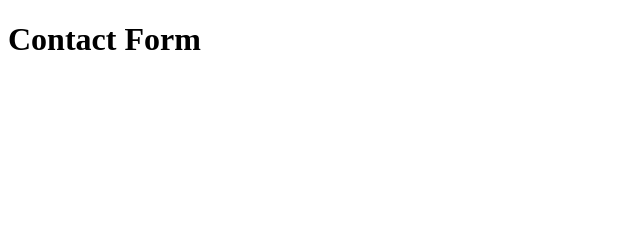
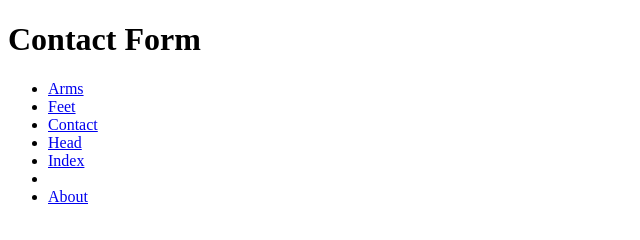
Before and after one commit to Akrramm/wareabletech.github.io, a plain HTML site: page Contact.html in a window 1280 px wide. Shown: the whole page, without its empty margins (0-640 px from the left). Drawn offline with Linux system fonts and the light colour scheme.

Commit message:
Update Contact.html

```diff
--- a/Contact.html
+++ b/Contact.html
@@ -6,5 +6,15 @@
     <head>
       <body>
         <h1>Contact Form</h1>
+         <ul>
+          <li><a href ="Arms.html">Arms</a></li>
+          <li><a href ="Feet.html">Feet</a></li>
+          <li><a href ="Contact.html">Contact</a></li>
+          <li><a href ="Head.html">Head</a></li>
+          <li><a href ="Index.html">Index</a><li>
+          <li><a href ="About.html">About</a></li>
+
+
+        </ul>
       </body>
       </html>
```
